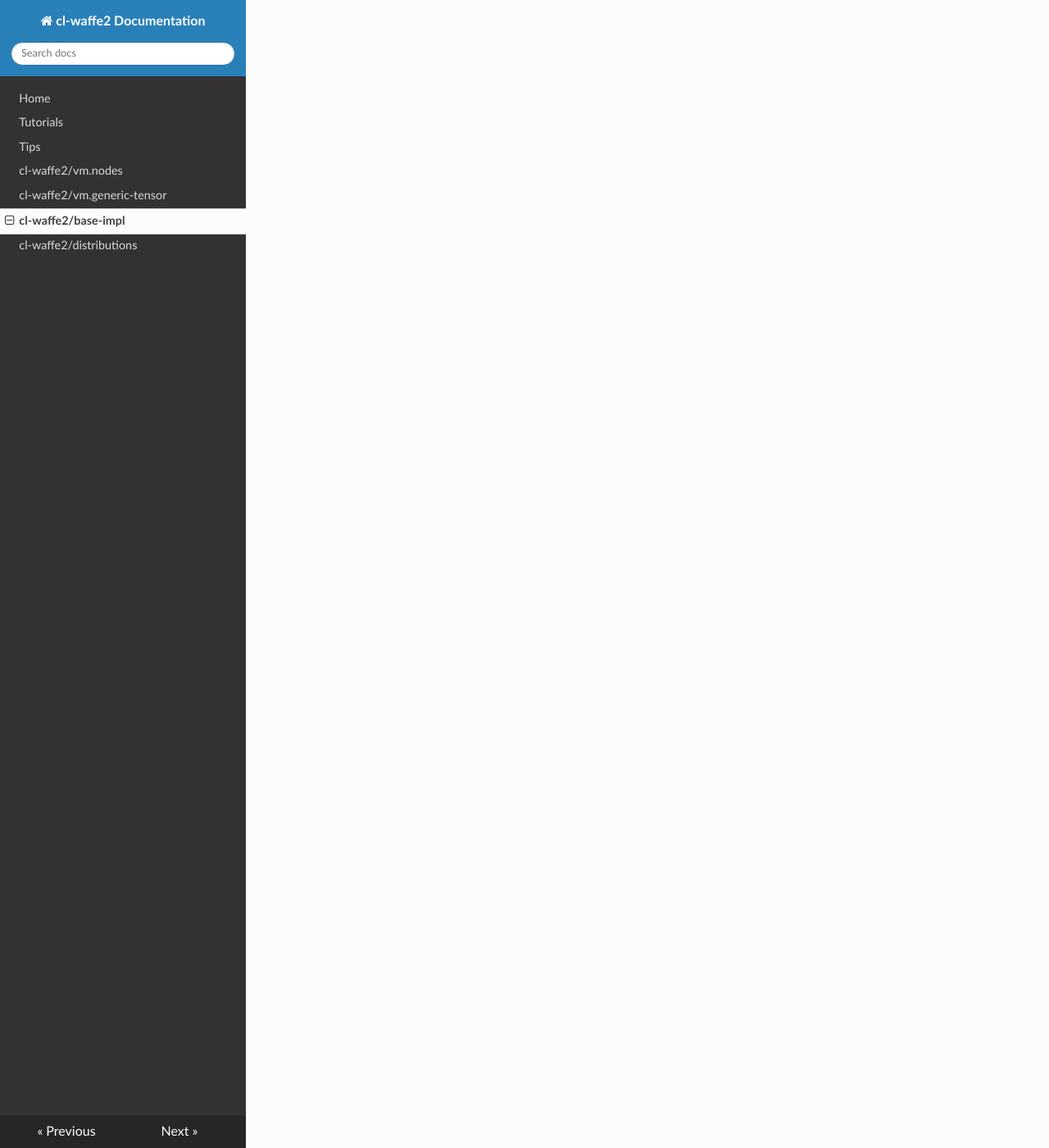
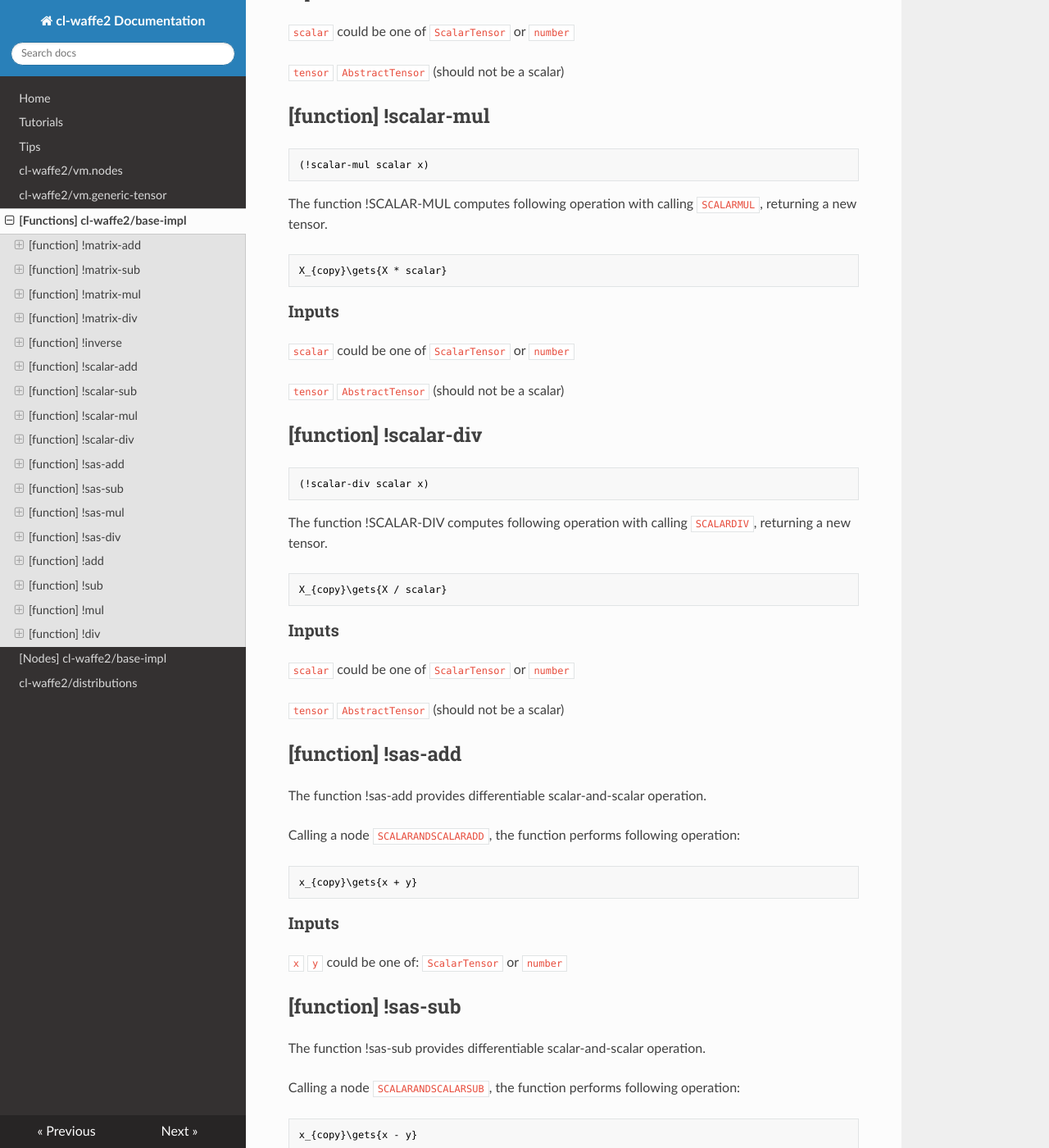
Before and after one commit to hikettei/cl-waffe2, an MkDocs documentation site: the page built from docs/cl-waffe2-docs/docs/base-impl.md, in a window 1280 px wide and 1400 px high, scrolled down 2856 px. Shown: the whole window at 82% size. Built offline with MkDocs 1.6.1, drawn with Linux system fonts in a browser that asks for light colours; nearby versions of some CDN libraries; some of the changed text lies outside the part shown.

Commit message:
[Update Documentations] base-impl arithmetic apis

````diff
--- a/docs/cl-waffe2-docs/docs/base-impl.md
+++ b/docs/cl-waffe2-docs/docs/base-impl.md
@@ -1,2 +1,325 @@
 
 # Basic APIs
+
+## [function] !matrix-add
+
+```lisp
+(!matrix-add x y)
+```
+
+The function `!matrix-add` calls `ADDNODE` and adds X and Y element-wise, returning a new tensor.
+
+```math
+X_{copy}\gets{X + Y}
+```
+
+### Inputs
+
+`X` and `Y` must be a AbstractTensor (not a ScalarTensor), with the same shape.
+
+### SideEffects
+
+None.
+
+## [function] !matrix-sub
+
+```lisp
+(!matrix-sub x y)
+```
+
+The function `!matrix-sub` calls `SUBNODE` and substracts X by Y element-wise, returning a new tensor.
+
+```math
+X_{copy}\gets{X - Y}
+```
+
+### Inputs
+
+`X` and `Y` must be a AbstractTensor (not a ScalarTensor), with the same shape.
+
+### SideEffects
+
+None.
+
+## [function] !matrix-mul
+
+```lisp
+(!matrix-mul x y)
+```
+
+The function `!matrix-mul` calls `MULNODE` and multiplies X and Y element-wise, returning a new tensor.
+
+```math
+X_{copy}\gets{X * Y}
+```
+
+### Inputs
+
+`X` and `Y` must be a AbstractTensor (not a ScalarTensor), with the same shape.
+
+### SideEffects
+
+None.
+
+## [function] !matrix-div
+
+```lisp
+(!matrix-div x y)
+```
+
+The function `!matrix-div` calls `DIVNODE` and divides X by Y element-wise, returning a new tensor.
+
+```math
+X_{copy}\gets{X / Y}
+```
+
+### Inputs
+
+`X` and `Y` must be a AbstractTensor (not a ScalarTensor), with the same shape.
+
+### SideEffects
+
+None.
+## [function] !inverse
+
+```lisp
+(!inverse tensor)
+```
+
+The function `!inverse` calls `InverseTensorNode`, and finds the inverse of the received Tensor/Scalar, returning a new tensor.
+
+```math
+X_{copy}\gets{1 / X}
+```
+
+### Inputs
+
+tensor[ScalarTensor/AbstractTensor/Number]
+
+## [function] !scalar-add
+
+```lisp
+(!scalar-add scalar x)
+```
+
+The function !SCALAR-ADD computes following operation with calling `SCALARADD`, returning a new tensor.
+
+```math
+X_{copy}\gets{X + scalar}
+```
+
+### Inputs
+
+`scalar` could be one of `ScalarTensor` or `number`
+
+`tensor` `AbstractTensor` (should not be a scalar)
+
+## [function] !scalar-sub
+
+```lisp
+(!scalar-sub scalar x)
+```
+
+The function !SCALAR-SUB computes following operation with calling `SCALARSUB`, returning a new tensor.
+
+```math
+X_{copy}\gets{X - scalar}
+```
+
+### Inputs
+
+`scalar` could be one of `ScalarTensor` or `number`
+
+`tensor` `AbstractTensor` (should not be a scalar)
+
+## [function] !scalar-mul
+
+```lisp
+(!scalar-mul scalar x)
+```
+
+The function !SCALAR-MUL computes following operation with calling `SCALARMUL`, returning a new tensor.
+
+```math
+X_{copy}\gets{X * scalar}
+```
+
+### Inputs
+
+`scalar` could be one of `ScalarTensor` or `number`
+
+`tensor` `AbstractTensor` (should not be a scalar)
+
+## [function] !scalar-div
+
+```lisp
+(!scalar-div scalar x)
+```
+
+The function !SCALAR-DIV computes following operation with calling `SCALARDIV`, returning a new tensor.
+
+```math
+X_{copy}\gets{X / scalar}
+```
+
+### Inputs
+
+`scalar` could be one of `ScalarTensor` or `number`
+
+`tensor` `AbstractTensor` (should not be a scalar)
+
+## [function] !sas-add
+
+The function !sas-add provides differentiable scalar-and-scalar operation.
+
+Calling a node `SCALARANDSCALARADD`, the function performs following operation:
+
+```math
+x_{copy}\gets{x + y}
+```
+
+### Inputs
+
+`x` `y` could be one of: `ScalarTensor` or `number`
+
+
+## [function] !sas-sub
+
+The function !sas-sub provides differentiable scalar-and-scalar operation.
+
+Calling a node `SCALARANDSCALARSUB`, the function performs following operation:
+
+```math
+x_{copy}\gets{x - y}
+```
+
+### Inputs
+
+`x` `y` could be one of: `ScalarTensor` or `number`
+
+
+## [function] !sas-mul
+
+The function !sas-mul provides differentiable scalar-and-scalar operation.
+
+Calling a node `SCALARANDSCALARMUL`, the function performs following operation:
+
+```math
+x_{copy}\gets{x * y}
+```
+
+### Inputs
+
+`x` `y` could be one of: `ScalarTensor` or `number`
+
+
+## [function] !sas-div
+
+The function !sas-div provides differentiable scalar-and-scalar operation.
+
+Calling a node `SCALARANDSCALARDIV`, the function performs following operation:
+
+```math
+x_{copy}\gets{x / y}
+```
+
+### Inputs
+
+`x` `y` could be one of: `ScalarTensor` or `number`
+
+
+## [function] !add
+
+```lisp
+(!add x y)
+```
+
+The function provides general-purpose arithmetic operation.
+
+Given type of tensors, this function dispatches these functions automatically:
+
+1. `!sas-add`
+
+2. `!scalar-add`
+
+3. `!matrix-add`
+
+### Inputs
+
+`x` `y` could be one of `AbstractTensor` `number` `ScalarTensor`
+
+### SideEffects
+
+None
+
+## [function] !sub
+
+```lisp
+(!sub x y)
+```
+
+The function provides general-purpose arithmetic operation.
+
+Given type of tensors, this function dispatches these functions automatically:
+
+1. `!sas-sub`
+
+2. `!scalar-sub`
+
+3. `!matrix-sub`
+
+### Inputs
+
+`x` `y` could be one of `AbstractTensor` `number` `ScalarTensor`
+
+### SideEffects
+
+None
+
+## [function] !mul
+
+```lisp
+(!mul x y)
+```
+
+The function provides general-purpose arithmetic operation.
+
+Given type of tensors, this function dispatches these functions automatically:
+
+1. `!sas-mul`
+
+2. `!scalar-mul`
+
+3. `!matrix-mul`
+
+### Inputs
+
+`x` `y` could be one of `AbstractTensor` `number` `ScalarTensor`
+
+### SideEffects
+
+None
+
+## [function] !div
+
+```lisp
+(!div x y)
+```
+
+The function provides general-purpose arithmetic operation.
+
+Given type of tensors, this function dispatches these functions automatically:
+
+1. `!sas-div`
+
+2. `!scalar-div`
+
+3. `!matrix-div`
+
+### Inputs
+
+`x` `y` could be one of `AbstractTensor` `number` `ScalarTensor`
+
+### SideEffects
+
+None
--- a/docs/cl-waffe2-docs/mkdocs.yml
+++ b/docs/cl-waffe2-docs/mkdocs.yml
@@ -6,7 +6,8 @@ nav:
     - Tips: Tips.md
     - cl-waffe2/vm.nodes: nodes.md
     - cl-waffe2/vm.generic-tensor: generic-tensor.md
-    - cl-waffe2/base-impl: base-impl.md
+    - "[Functions] cl-waffe2/base-impl": base-impl.md
+    - "[Nodes] cl-waffe2/base-impl": base-impl-nodes.md
     - cl-waffe2/distributions: distributions.md
 
 theme: readthedocs
````
Also changed, not shown: docs/cl-waffe2-docs/docs/base-impl-nodes.md (added, +316 -0 lines), 7 other files.
